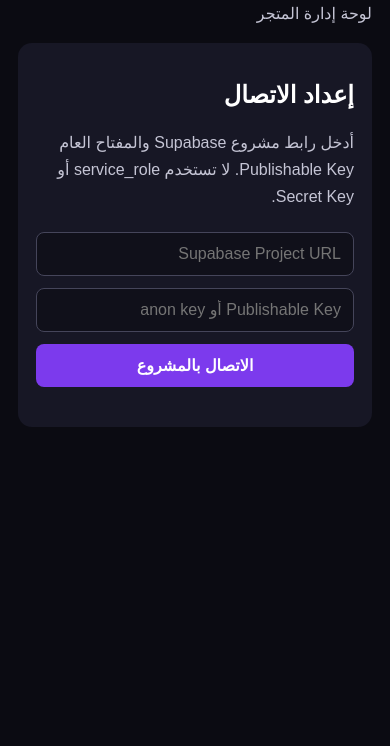
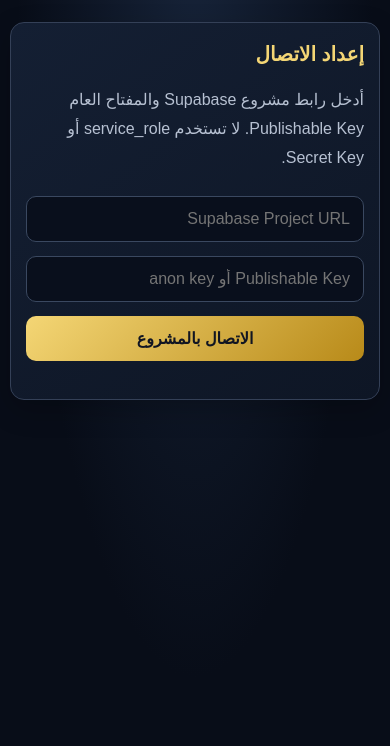
Before and after one commit to Ab270-773bh/zeko-charge, a plain HTML site: page admin.html in a window 390 px wide. Shown: the part 98-844 px from the top of the page. Drawn offline with Linux system fonts and the light colour scheme; a script that the page names is missing.

Commit message:
Update admin.html

```diff
--- a/admin.html
+++ b/admin.html
@@ -4,58 +4,161 @@
   <meta charset="UTF-8">
   <meta name="viewport" content="width=device-width, initial-scale=1">
   <title>إدارة ZEKO CHARGE</title>
+
 <style>
   :root {
-      --primary: #7c3aed;
-      --bg: #0b0b12;
-      --panel: #171725;
-      --text: #fff;
+    --primary: #d4af37;
+    --bg: #080d18;
+    --panel: #111a2b;
+    --text: #f8f5eb;
+    --gold-light: #f4d675;
+    --border: #344057;
   }
-    * { box-sizing: border-box; }
+
+  * {
+    box-sizing: border-box;
+  }
+
   body {
     margin: 0;
     padding: 18px;
-      background: var(--bg);
+    background:
+      radial-gradient(ellipse at top, #17243a 0%, #080d18 65%);
     color: var(--text);
     font-family: Arial, sans-serif;
+    line-height: 1.6;
+    min-height: 100vh;
   }
-    main { max-width: 760px; margin: auto; }
-    h1 { color: #b69aff; }
+
+  main {
+    max-width: 760px;
+    margin: auto;
+  }
+
+  h1 {
+    color: var(--gold-light);
+    text-align: center;
+    font-size: clamp(26px, 6vw, 38px);
+    letter-spacing: 1px;
+    margin-bottom: 4px;
+  }
+
+  h2 {
+    color: var(--gold-light);
+    font-size: 20px;
+    margin-top: 0;
+  }
+
+  .hint {
+    color: #b7c1d2;
+    line-height: 1.8;
+  }
+
+  main > p {
+    text-align: center;
+    margin-top: 0;
+  }
+
   section {
-      background: var(--panel);
-      padding: 18px;
-      border-radius: 14px;
-      margin: 16px 0;
+    background: linear-gradient(145deg, #141f33, #0e1625);
+    border: 1px solid var(--border);
+    padding: 20px;
+    border-radius: 18px;
+    margin: 18px 0;
+    box-shadow: 0 10px 28px #00000035;
   }
+
   input, select, button {
     width: 100%;
-      padding: 12px;
-      margin: 6px 0;
-      border-radius: 8px;
-      border: 1px solid #45455a;
+    padding: 13px;
+    margin: 7px 0;
+    border-radius: 10px;
+    border: 1px solid #3a4860;
+    font-size: 16px;
+    font-family: inherit;
+  }
+
+  input, select {
+    background: #090f1c;
+    color: #fff;
+    outline: none;
+  }
+
+  input:focus, select:focus {
+    border-color: var(--primary);
+    box-shadow: 0 0 0 2px #d4af3725;
+  }
+
+  input[type="color"] {
+    height: 48px;
+    padding: 5px;
+    cursor: pointer;
+  }
+
+  label {
+    display: block;
+    color: var(--gold-light);
+    margin-top: 10px;
+  }
+
+  button {
+    background: linear-gradient(135deg, #f4d675, #b88a19);
+    color: #111522;
+    border: none;
+    font-weight: bold;
+    cursor: pointer;
+    transition: filter 0.2s ease;
+  }
+
+  button:active {
+    filter: brightness(0.88);
+  }
+
+  .secondary {
+    background: #202c40;
+    color: var(--gold-light);
+    border: 1px solid #665727;
+  }
+
+  .item {
+    background: #0b1322;
+    border: 1px solid #344057;
+    padding: 15px;
+    margin-top: 12px;
+    border-radius: 13px;
+    overflow-wrap: anywhere;
+  }
+
+  .item strong {
+    color: var(--gold-light);
+    font-size: 17px;
+  }
+
+  .hidden {
+    display: none !important;
+  }
+
+  #setupMsg, #loginMsg, #recoveryMsg,
+  #productMsg, #appearanceMsg {
+    overflow-wrap: anywhere;
+  }
+
+  @media (max-width: 480px) {
+    body {
+      padding: 10px;
+    }
+
+    section {
+      padding: 15px;
+      border-radius: 14px;
+    }
+
+    input, select, button {
       font-size: 16px;
     }
-    input, select {
-      background: #10101a;
-      color: white;
   }
-    button {
-      background: var(--primary);
-      color: white;
-      border: 0;
-      font-weight: bold;
-      cursor: pointer;
-    }
-    .secondary { background: #343447; }
-    .item {
-      border: 1px solid #44445a;
-      padding: 12px;
-      margin-top: 10px;
-      border-radius: 10px;
-    }
-    .hidden { display: none !important; }
-    .hint { color: #c5c5d5; line-height: 1.7; }
 </style>
+
 </head>
 <body>
 <main>
```
Lines whose indentation alone changed are shown as unchanged.
